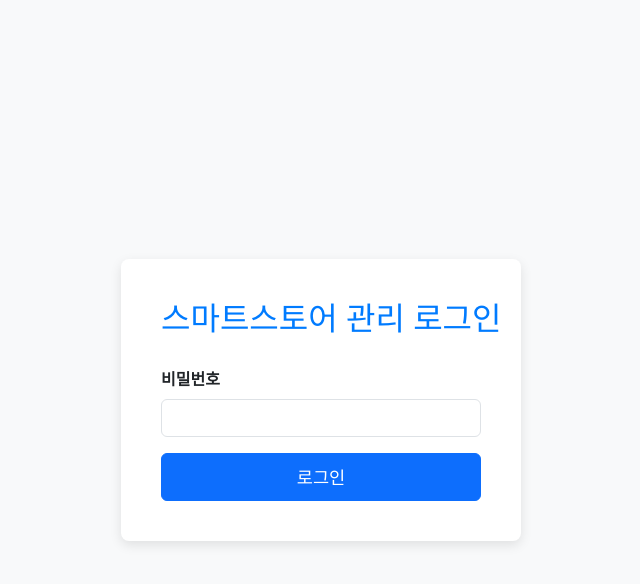
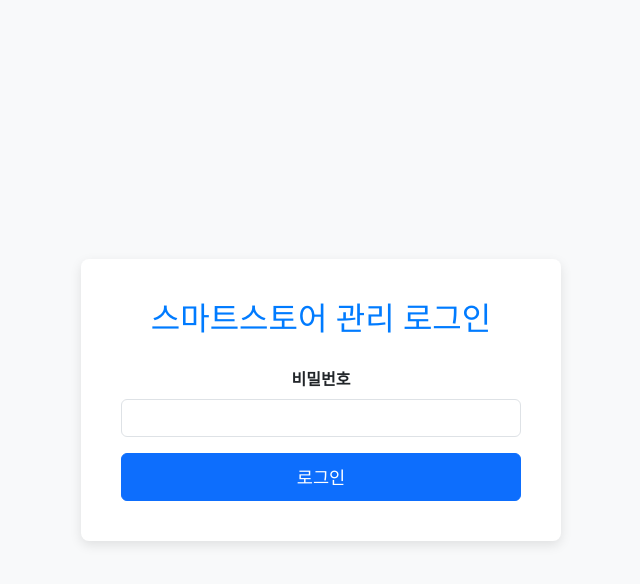
Before and after one commit to jungjoo0/fablelyorders, a Flask app: page /login in a window 1280 px wide. Shown: the top 584 px of the page, without its empty margins (319-959 px from the left). Run offline with Flask 3, Linux system fonts and the light colour scheme.

Commit message:
Add files via upload

```diff
--- a/templates/login.html
+++ b/templates/login.html
@@ -21,16 +21,18 @@
             border-radius: 8px;
             box-shadow: 0 4px 12px rgba(0, 0, 0, 0.1);
             width: 100%;
-            max-width: 400px;
+            max-width: 480px;
         }
         .login-container h2 {
             margin-bottom: 30px;
             color: #007bff;
             text-align: center;
-            white-space: nowrap; /* 줄바꿈 방지 */
+            white-space: nowrap;
         }
         .form-label {
             font-weight: bold;
+            text-align: center;
+            display: block;
         }
         .btn-primary {
             width: 100%;
```
